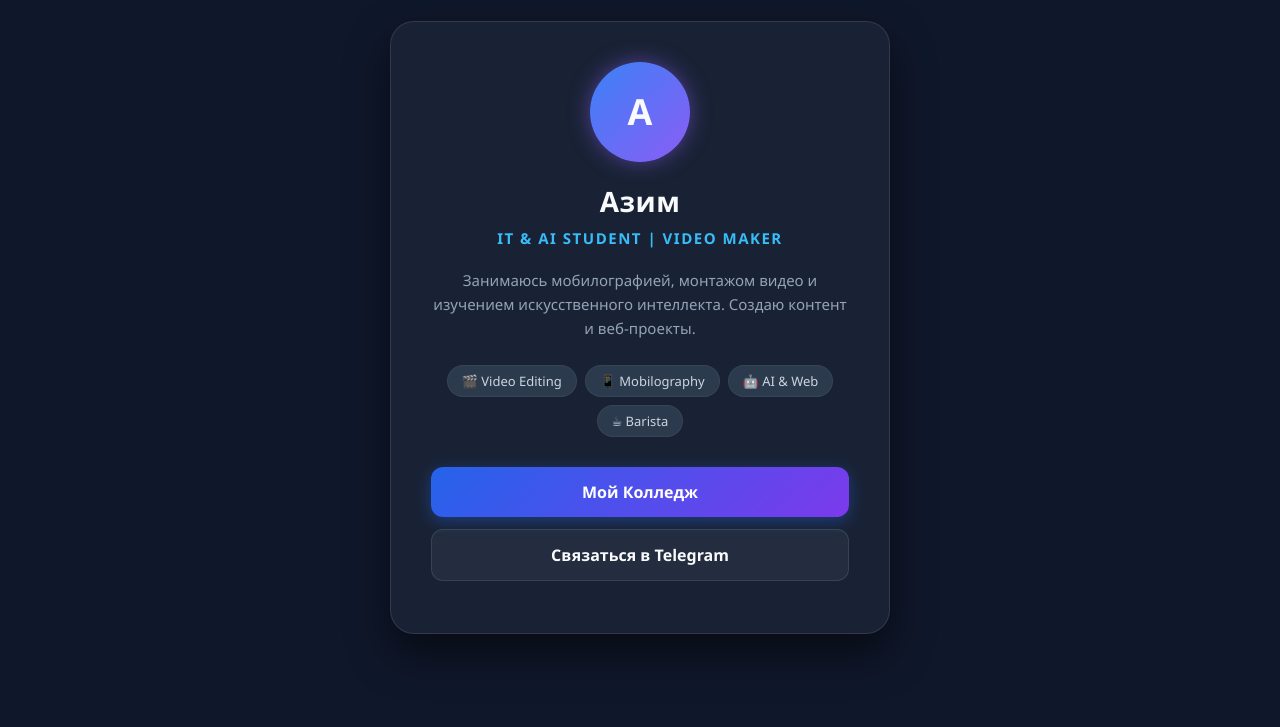
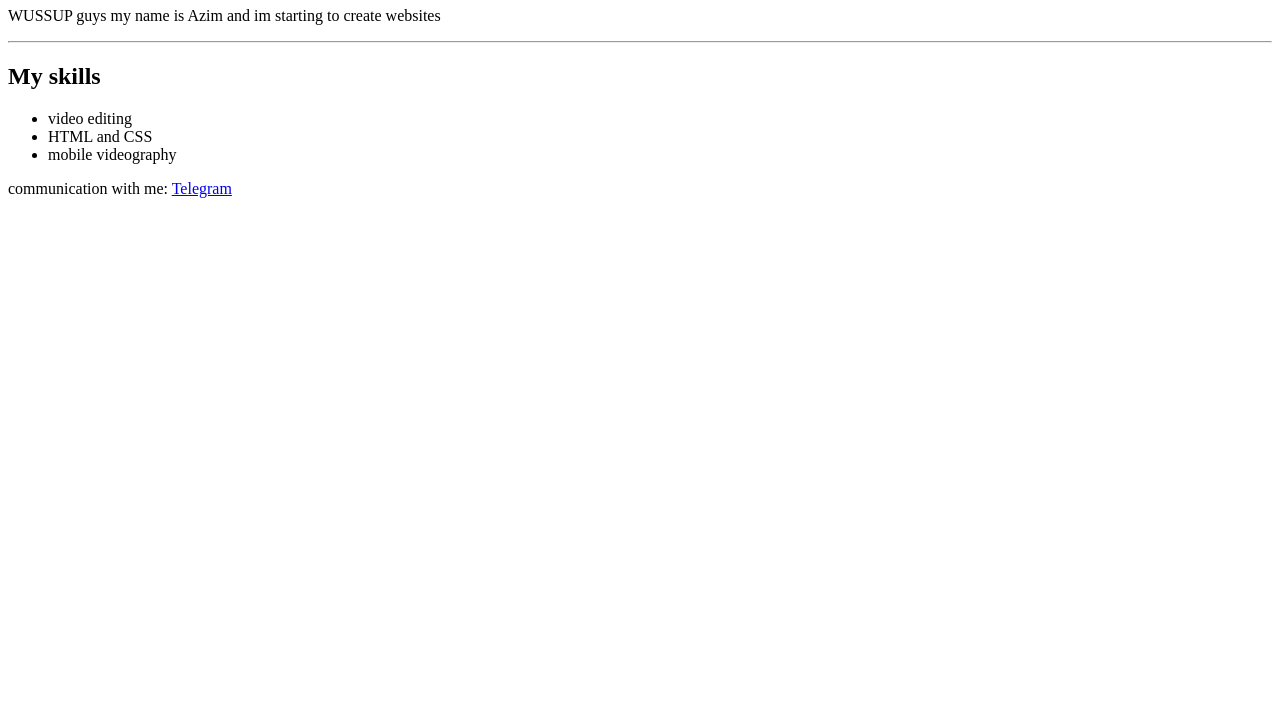
Before and after one commit to ghpjdf-cpu/WUSSUPDOG, a plain HTML site: page index.html in a window 1280 px wide. Shown: the part 73-800 px from the top of the page. Drawn offline with Linux system fonts and the light colour scheme.

Commit message:
Revise index.html with new content and structure
Updated the HTML structure and added a description meta tag. Changed the title and added a header section with personal introduction and skills.

```diff
--- a/index.html
+++ b/index.html
@@ -1,144 +1,30 @@
 <!DOCTYPE html>
 <html lang="ru">
 <head>
-    <meta charset="UTF-8">
-    <meta name="viewport" content="width=device-width, initial-scale=1.0">
-    <title>Azim | Personal Portfolio</title>
-    <style>
-        * {
-            margin: 0;
-            padding: 0;
-            box-sizing: border-box;
-            font-family: 'Segoe UI', Tahoma, Geneva, Verdana, sans-serif;
-        }
-
-        body {
-            background: #0f172a;
-            color: #f8fafc;
-            min-height: 100vh;
-            display: flex;
-            justify-content: center;
-            align-items: center;
-            padding: 20px;
-        }
-
-        .card {
-            background: rgba(30, 41, 59, 0.7);
-            backdrop-filter: blur(12px);
-            border: 1px solid rgba(255, 255, 255, 0.1);
-            border-radius: 24px;
-            padding: 40px;
-            max-width: 500px;
-            width: 100%;
-            text-align: center;
-            box-shadow: 0 20px 40px rgba(0, 0, 0, 0.5);
-        }
-
-        .avatar {
-            width: 100px;
-            height: 100px;
-            background: linear-gradient(135deg, #3b82f6, #8b5cf6);
-            border-radius: 50%;
-            margin: 0 auto 20px;
-            display: flex;
-            align-items: center;
-            justify-content: center;
-            font-size: 36px;
-            font-weight: bold;
-            box-shadow: 0 0 20px rgba(139, 92, 246, 0.5);
-        }
-
-        h1 {
-            font-size: 28px;
-            margin-bottom: 8px;
-            letter-spacing: 0.5px;
-        }
-
-        .subtitle {
-            color: #38bdf8;
-            font-size: 15px;
-            font-weight: 600;
-            margin-bottom: 20px;
-            text-transform: uppercase;
-            letter-spacing: 1.5px;
-        }
-
-        p {
-            color: #94a3b8;
-            line-height: 1.6;
-            font-size: 15px;
-            margin-bottom: 25px;
-        }
-
-        .tags {
-            display: flex;
-            flex-wrap: wrap;
-            gap: 8px;
-            justify-content: center;
-            margin-bottom: 30px;
-        }
-
-        .tag {
-            background: rgba(51, 65, 85, 0.8);
-            border: 1px solid rgba(255, 255, 255, 0.05);
-            padding: 6px 14px;
-            border-radius: 20px;
-            font-size: 13px;
-            color: #cbd5e1;
-        }
-
-        .btn {
-            display: block;
-            width: 100%;
-            padding: 14px;
-            margin-bottom: 12px;
-            border-radius: 12px;
-            text-decoration: none;
-            font-weight: 600;
-            transition: all 0.3s ease;
-        }
-
-        .btn-primary {
-            background: linear-gradient(135deg, #2563eb, #7c3aed);
-            color: #fff;
-            box-shadow: 0 4px 15px rgba(37, 99, 235, 0.4);
-        }
-
-        .btn-primary:hover {
-            opacity: 0.9;
-            transform: translateY(-2px);
-        }
-
-        .btn-secondary {
-            background: rgba(255, 255, 255, 0.05);
-            color: #f8fafc;
-            border: 1px solid rgba(255, 255, 255, 0.1);
-        }
-
-        .btn-secondary:hover {
-            background: rgba(255, 255, 255, 0.1);
-            transform: translateY(-2px);
-        }
-    </style>
+<meta charset="UTF-8">
+<meta name="viewport" content="width=device-width, initial-scale=1.0">
+<meta name="description" content="Портфолио Азима: IT-студент, мобилограф и видеомонтажёр. Занимаюсь разработкой, креативами и визуальным контентом.">
+<title>Azim personal site</title>
 </head>
 <body>
+<header>
+<h1>WUSSUPDOG</h1>
+<p>WUSSUP guys my name is Azim and im starting to create websites</p>
+</header>
 
-    <div class="card">
-        <div class="avatar">A</div>
-        <h1>Азим</h1>
-        <div class="subtitle">IT & AI Student | Video Maker</div>
-        <p>Занимаюсь мобилографией, монтажом видео и изучением искусственного интеллекта. Создаю контент и веб-проекты.</p>
+<hr>
 
-        <div class="tags">
-            <span class="tag">🎬 Video Editing</span>
-            <span class="tag">📱 Mobilography</span>
-            <span class="tag">🤖 AI & Web</span>
-            <span class="tag">☕ Barista</span>
-        </div>
+<section>
+    <h2>My skills</h2>
+    <ul>
+        <li>video editing</li>
+        <li>HTML and CSS</li>
+        <li>mobile videography</li>
+    </ul>
+</section>
 
-        <a href="https://metascience.edu.kg" target="_blank" class="btn btn-primary">Мой Колледж</a>
-        <a href="https://t.me/" target="_blank" class="btn btn-secondary">Связаться в Telegram</a>
-    </div>
+<footer>
+    <p>communication with me: <a href="https://t.me/youmfsgo" target="_blank">Telegram</a></p>
+</footer>
 
 </body>
-</html>
```
